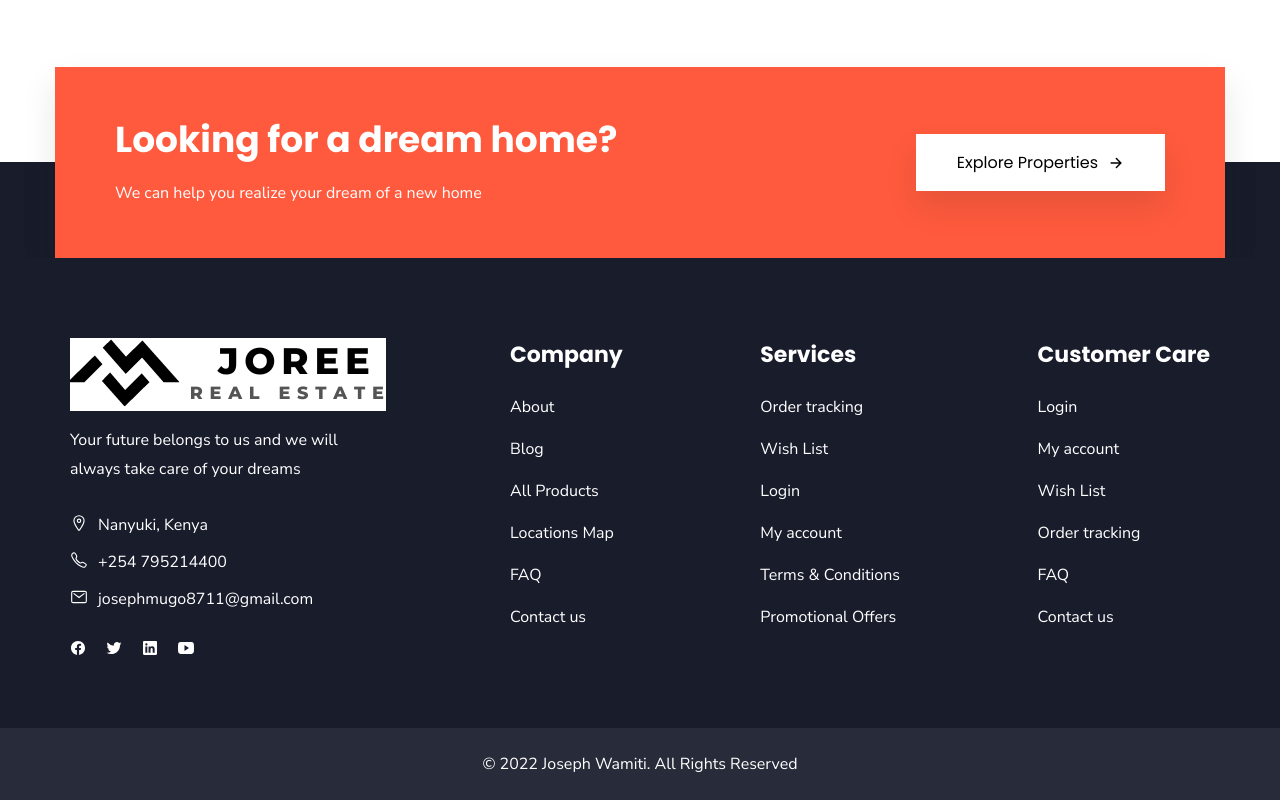
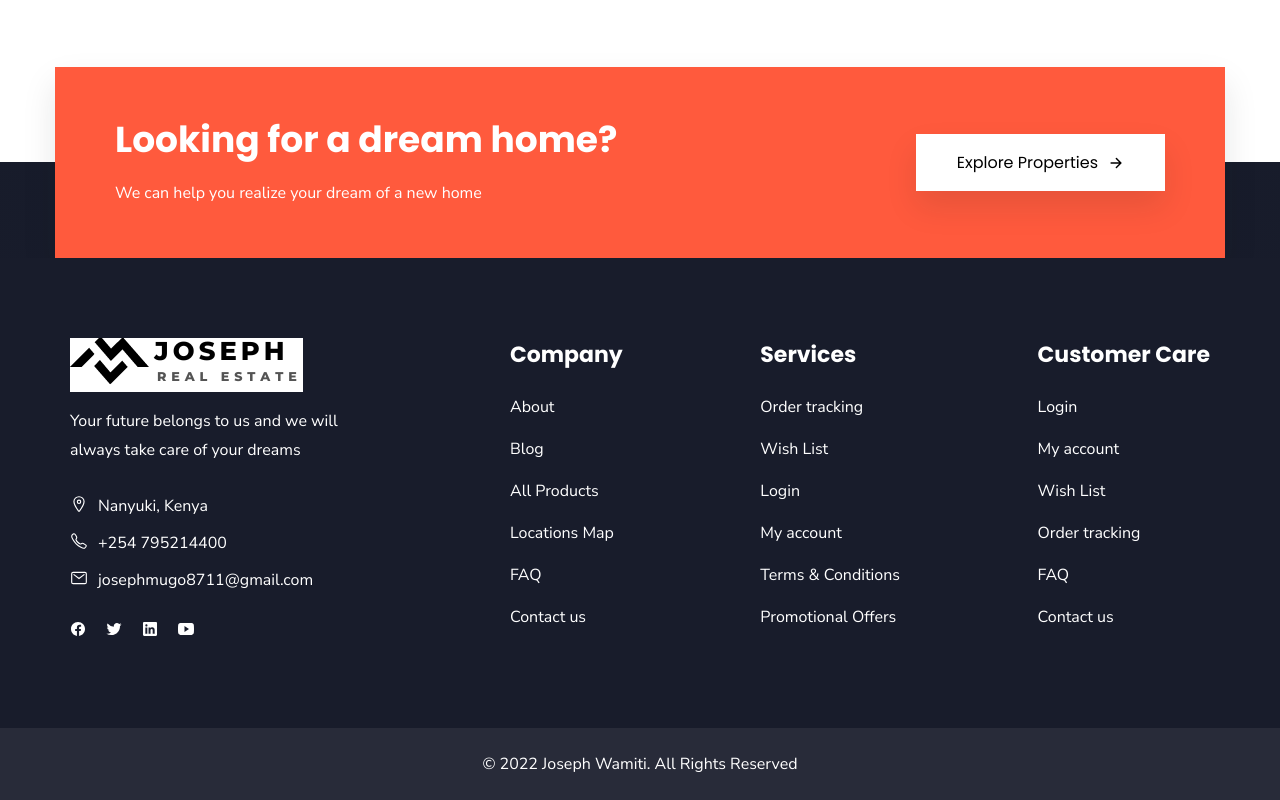
Before and after one commit to JosephMugo8711/Joseph_Estate, a plain HTML site: page index.html in a window 1280 px wide. Shown: the part 5264-6064 px from the top of the page. Drawn offline with nearby package versions, Linux system fonts and the light colour scheme.

Commit message:
Update index.html

```diff
--- a/index.html
+++ b/index.html
@@ -1264,7 +1264,7 @@
         <div class="footer-brand">
 
           <a href="#" class="logo">
-            <img src="./assets/images/LOGO (2).png" alt="">
+            <img src="./assets/images/josephs.png" alt="">
           </a>
 
           <p class="section-text">
```
